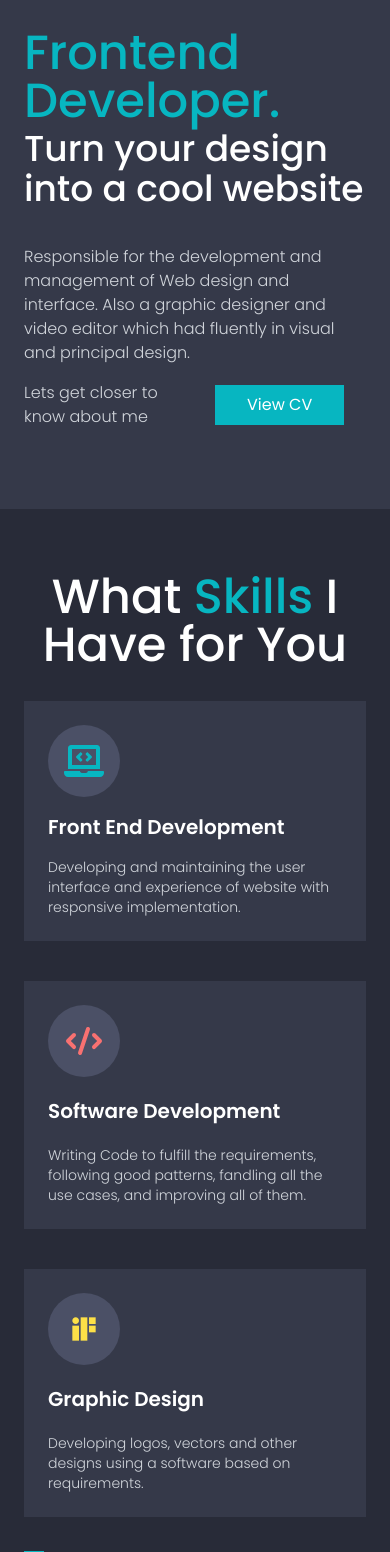
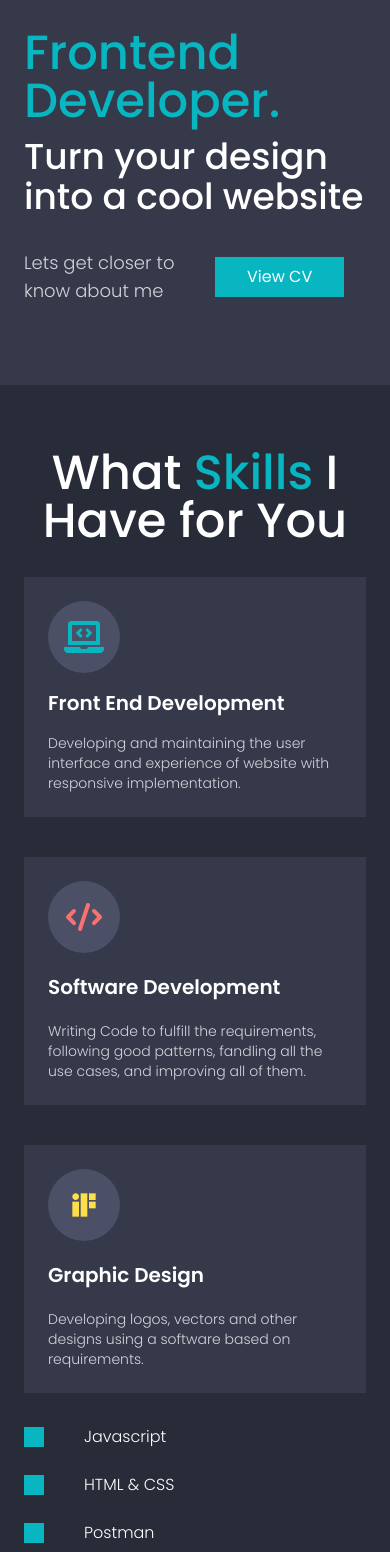
Before and after one commit to Dwifakhri/my-portfolio, a React (Vite) app: page / in a window 390 px wide. Shown: the part 420-1972 px from the top of the page. Built offline with nearby package versions, Linux system fonts and the light colour scheme.

Commit message:
project nouncer

```diff
--- a/src/pages/section/Home.jsx
+++ b/src/pages/section/Home.jsx
@@ -1,8 +1,9 @@
-import React from "react";
+import React, { useState } from "react";
 import photo from "../../assets/photo.svg";
 import CustomButton from "../../components/CustomButton";
 
 const Home = () => {
+  const [loading, setloading] = useState(false);
   return (
     <section id="home" className="top-0 bg-primary h-auto w-full py-20 px-6 ">
       <div className="lg:flex lg:flex-row w-full lg:h-full lg:justify-center items-center space-y-10 lg:space-x-10 text-white">
@@ -11,21 +12,21 @@ const Home = () => {
         </div>
 
         <div className="lg:w-1/2 flex flex-col justify-center space-y-10 font-light text-md">
-          <div className="flex flex-col space-y-1 translate-y-6">
+          <div className="flex flex-col space-y-3 translate-y-6">
             <p className="font-medium text-5xl text-primary_blue">
               Frontend Developer.
             </p>
-            <h1 className="font-medium text-4xl pb-8">
+            <h1 className="font-medium text-4xl pb-4">
               Turn your design into a cool website
             </h1>
-            <p className="lg:w-3/4 text-gray-300">
+            {/* <p className="lg:w-3/4 text-gray-300">
               Responsible for the development and management of Web design and
               interface. Also a graphic designer and video editor which had
               fluently in visual and principal design.
-            </p>
+            </p> */}
           </div>
           <div className="flex flex-row space-x-5 items-center">
-            <p className=" text-gray-300 font-regular w-1/2 md:w-1/4">
+            <p className=" text-gray-300 font-regular text-lg w-1/2 md:w-1/4">
               Lets get closer to know about me
             </p>
             <a
--- a/src/pages/section/Projects.jsx
+++ b/src/pages/section/Projects.jsx
@@ -5,6 +5,7 @@ import mentutor from "../../assets/ImageProject/mentutor.svg";
 import movies21 from "../../assets/ImageProject/movies21.svg";
 import social from "../../assets/ImageProject/social.svg";
 import circlenity from "../../assets/ImageProject/circlenity.svg";
+import nouncer from "../../assets/ImageProject/nouncer.svg";
 import CustomButton from "../../components/CustomButton";
 
 const Projects = () => {
@@ -16,32 +17,37 @@ const Projects = () => {
       name: "Circlenity",
       img: circlenity,
       link: "https://github.com/Dwifakhri/circlenity-app",
-      desc: "An application which user can create a new friend or post in their circle or community.",
+      desc: "A web application which user can create a new friend or post in their circle or community.",
     },
     {
       name: "Mentutor",
       img: mentutor,
       link: "https://github.com/Dwifakhri/Mentutor",
-      desc: "A tool application which user can manage the task or submission for mentor and mentee.",
+      desc: "A web application which user can manage the task or submission for mentor and mentee.",
     },
     {
       name: "Sosialta",
       img: social,
       link: "https://github.com/Dwifakhri/sosialta-media",
-      desc: "An application which user can create and comment a post to each others",
+      desc: "A web application which user can create and comment a post to each others.",
     },
-
+    {
+      name: "Nouncer",
+      img: nouncer,
+      link: "https://github.com/Dwifakhri/nouncer-app",
+      desc: "A web application for finding the mean of the word like dictionary.",
+    },
     {
       name: "Pokemon",
       img: poke,
       link: "https://github.com/Dwifakhri/pokemon-app",
-      desc: "An application that user can catch the pokemon as a game.",
+      desc: "A web application that user can catch the pokemon as a game.",
     },
     {
       name: "Movies21",
       img: movies21,
       link: "https://github.com/Dwifakhri/movies21-app",
-      desc: "An application that user can see the popular movies in a list. ",
+      desc: "A web application that user can see the popular movies in a list. ",
     },
   ];
 
@@ -67,7 +73,7 @@ const Projects = () => {
           <div
             onClick={() => setCurrent(index + 1)}
             key={index}
-            className="w-10 h-2 bg-secondary active:bg-primary_blue hover:bg-primary_blue cursor-pointer"
+            className="w-10 h-2 bg-secondary active:bg-primary_blue hover:bg-primary_blue cursor-pointer "
           />
         ))}
 
--- a/src/pages/section/Skills.jsx
+++ b/src/pages/section/Skills.jsx
@@ -8,11 +8,11 @@ const Skills = () => {
   const mySkills = [
     "Javascript",
     "HTML & CSS",
-    "Git",
+    "Postman",
     "React JS",
     "Figma",
     "Adobe Photoshop",
-    "Node Js",
+    "VueJs",
     "Tailwind",
     "Adobe Premiere",
   ];
--- a/tailwind.config.cjs
+++ b/tailwind.config.cjs
@@ -9,6 +9,11 @@ module.exports = {
         primary_blue: "#07B6C1",
         primary_gray: "#282B38",
       },
+    },
+  },
+  variants: {
+    extends: {
+      backgroundColor: ["active"],
     },
   },
   plugins: [require("daisyui")],
```
Also changed, not shown: src/assets/ImageProject/nouncer.svg (added).
